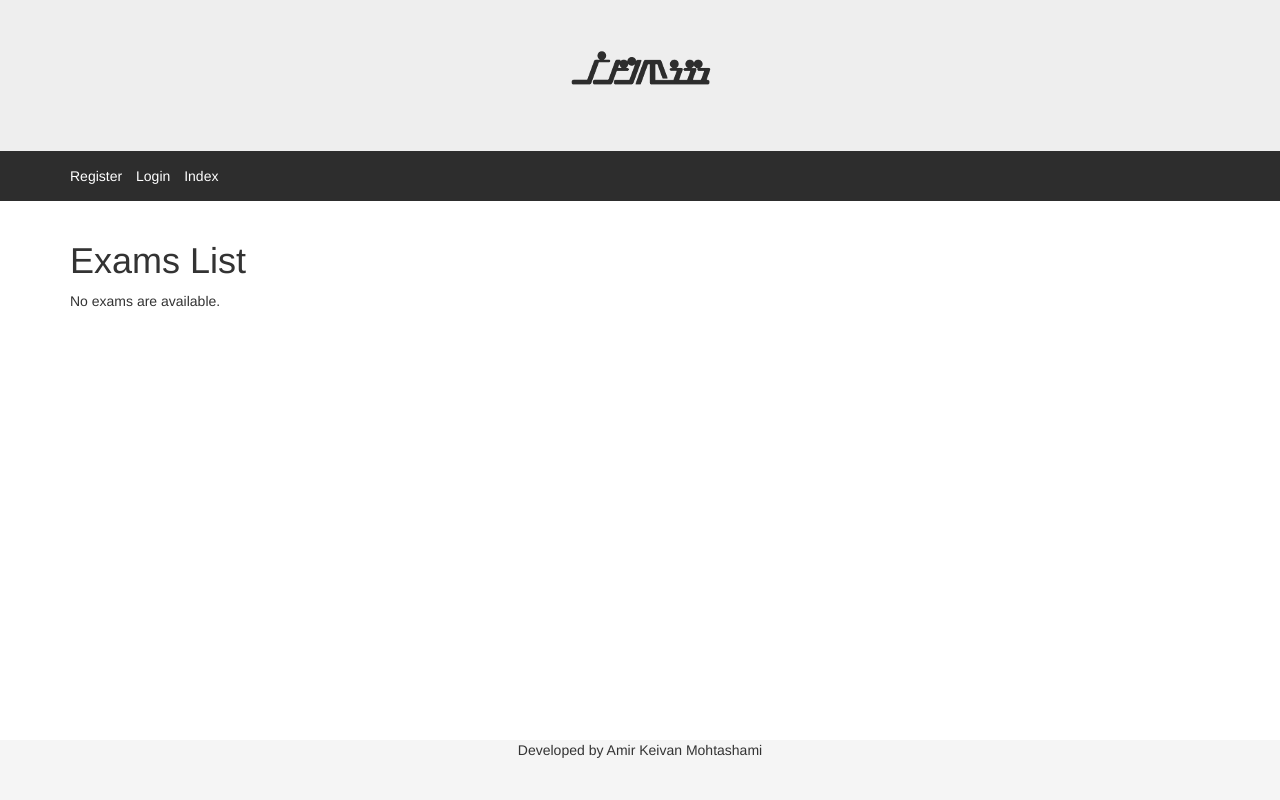
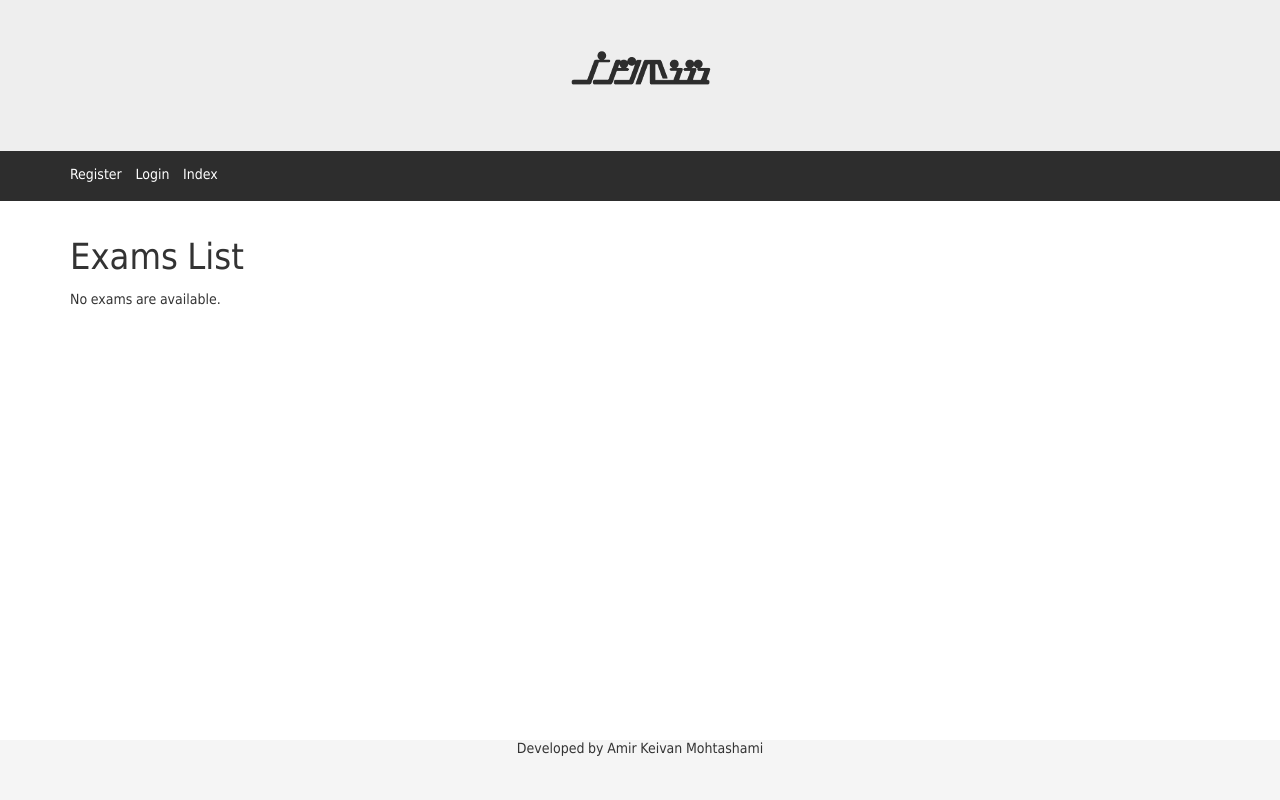
Before and after one commit to akmohtashami/mcexam, a Django app: template exams/templates/exams/list.html in a window 1280 px wide. Run offline with Django 3.2, Linux system fonts and the light colour scheme; the template is opened without the code that fills it, so the values that code supplies are empty; parts of the project's set-up code (start-up, migrations or seed data) failed here and were passed over; some libraries are stand-ins or nearby versions.

Commit message:
Added font

```diff
--- a/base/static/css/main.css
+++ b/base/static/css/main.css
@@ -1,9 +1,16 @@
+@font-face {
+    font-family: DroidNaskh;
+    src: url("../fonts/Droid Naskh.ttf");
+}
+
 html {
-  position: relative;
-  min-height: 100%;
+    position: relative;
+    min-height: 100%;
+
 }
 body {
-  margin-bottom: 80px;
+    margin-bottom: 80px;
+    font-family: DroidNaskh, Tahoma;
 }
 .footer {
   position: absolute;
@@ -66,7 +73,6 @@ body {
 }
 
 
-
 /* jGrowl Box style */
 div.jGrowl div.jGrowl-notification, div.jGrowl div.jGrowl-close{
     width: 100%;
--- a/mcexam/settings.py
+++ b/mcexam/settings.py
@@ -127,7 +127,7 @@ EMAIL_HOST_PASSWORD='idontforgetonce'
 EMAIL_USE_TLS= True
 EMAIL_SENDER = 'sh44zzz@gmail.com'
 
-
+"""
 #Heroku settings
 import dj_database_url
 DATABASES["default"] = dj_database_url.config()
@@ -140,3 +140,4 @@ ALLOWED_HOSTS = ['*']
 DEBUG = False
 
 TEMPLATE_DEBUG = False
+"""
```
Also changed, not shown: base/static/fonts/Droid Naskh.ttf (added).
